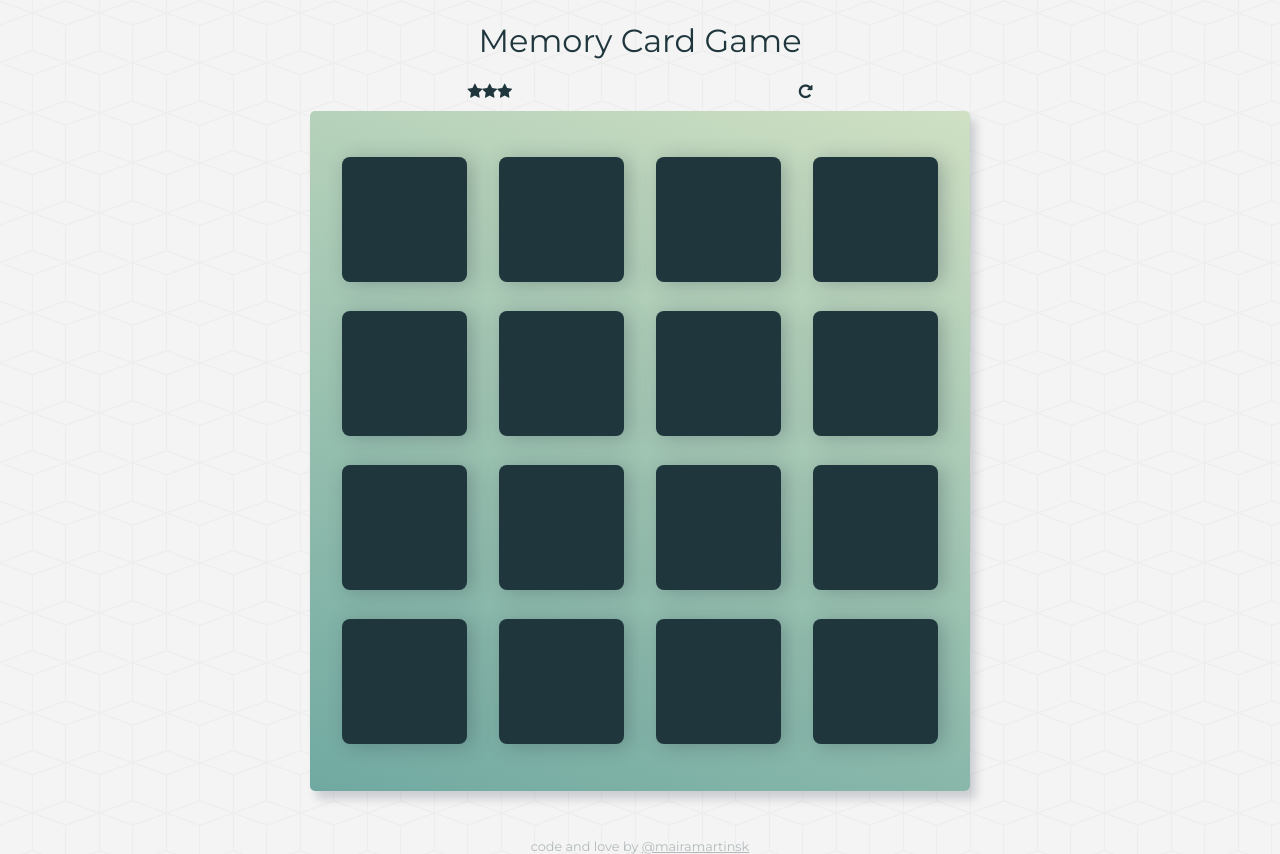
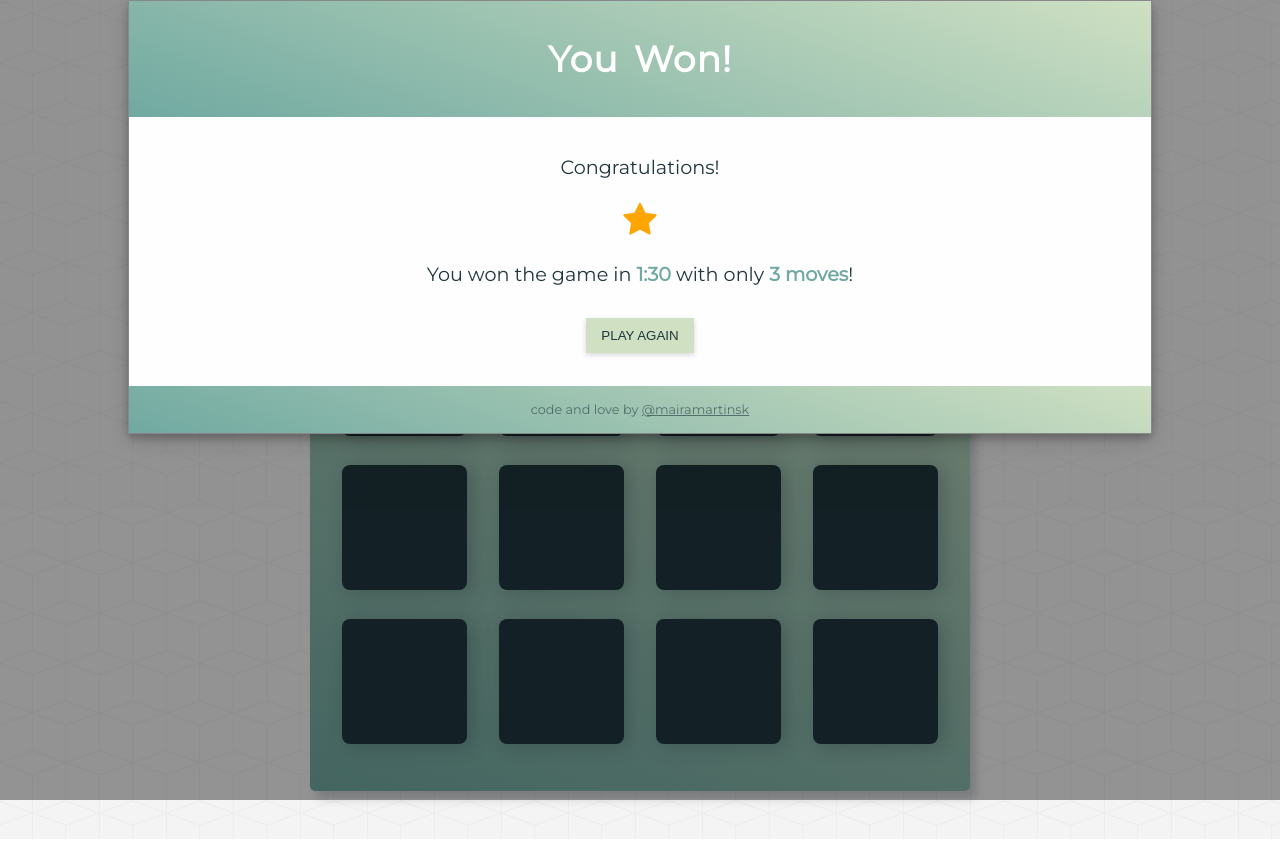
Before and after one commit to mairamartinsk/memory-game, a plain HTML site: page index.html in a window 1280 px wide. Drawn offline with Linux system fonts and the light colour scheme.

Commit message:
Feature: pop up with game info once user wins

```diff
--- a/css/app.css
+++ b/css/app.css
@@ -36,7 +36,7 @@ h1 {
 .credit {
   margin: 0 auto;
   font-size: 0.8rem;
-  color: rgba(31, 54, 61, 0.3);
+  color: rgba(31, 54, 61, 0.6);
   text-align: center;
 }
 
@@ -114,3 +114,85 @@ h1 {
   float: right;
   cursor: pointer;
 }
+
+/*
+ * Modal Pop Up
+ */
+
+.modal {
+  display: block;
+  position: fixed;
+  z-index: 1;
+  left: 0;
+  top: 0;
+  width: 100%;
+  height: 100%;
+  overflow: auto;
+  background-color: rgba(0, 0, 0, 0.4); /* Black w/ opacity */
+}
+
+.modal-content {
+  position: relative;
+  background-color: #fefefe;
+  margin: auto;
+  padding: 0;
+  border: 1px solid #888;
+  width: 80%;
+  box-shadow: 0 4px 8px 0 rgba(0, 0, 0, 0.2), 0 6px 20px 0 rgba(0, 0, 0, 0.19);
+  animation-name: animatetop;
+  animation-duration: 0.4s;
+  text-align: center;
+}
+
+/* Add Animation */
+@keyframes animatetop {
+  from {
+    top: -300px;
+    opacity: 0;
+  }
+  to {
+    top: 0;
+    opacity: 1;
+  }
+}
+
+.modal-header {
+  padding: 0.25em;
+  background: linear-gradient(560deg, #cfe0c3 0%, #70a9a1 100%);
+  color: white;
+  font-size: 1.5em;
+  letter-spacing: 1px;
+  word-spacing: 5px;
+}
+
+.modal-body {
+  padding: 1em 0.5em;
+  font-size: 1.2em;
+}
+
+.modal-footer {
+  padding: 1em;
+  background: linear-gradient(560deg, #cfe0c3 0%, #70a9a1 100%);
+  color: white;
+}
+
+.js-stars {
+  font-size: 36px;
+  color: orange;
+}
+
+.js-time,
+.js-moves {
+  font-weight: bold;
+  color: #70a9a1;
+}
+
+.js-restart {
+  padding: 10px 15px;
+  background-color: #cfe0c3;
+  text-transform: uppercase;
+  margin: 1em;
+  color: #1f363d;
+  border: 0;
+  box-shadow: 0 2px 5px 0 rgba(46, 55, 73, 0.2);
+}
--- a/index.html
+++ b/index.html
@@ -26,8 +26,27 @@
         </section>
 
         <ul class="deck"></ul>
+    </div>
 
-        <footer class="credit">code and love by <a href="https://github.com/mairamartinsk" target="_blank" class="credit">@mairamartinsk</a></footer>
+    <!-- GameWin Modal -->
+    <div class="modal">
+
+      <!-- Modal content -->
+      <div class="modal-content">
+        <div class="modal-header">
+          <h2>You Won!</h2>
+        </div>
+        <div class="modal-body">
+          <p>Congratulations!</p>
+          <span class="js-stars"><i class="fa fa-star"></i></span>
+          <p>You won the game in <span class="js-time">1:30</span> with only <span class="js-moves">3 moves</span>!</p>
+          <button class="js-restart">Play Again</button>
+        </div>
+        <div class="modal-footer">
+          <p class="credit">code and love by <a href="https://github.com/mairamartinsk" target="_blank" class="credit">@mairamartinsk</a></p>
+        </div>
+      </div>
+
     </div>
 
     <script src="js/app.js"></script>
--- a/js/app.js
+++ b/js/app.js
@@ -1,8 +1,10 @@
 // Global variables
 const matchCards = document.getElementsByClassName("match");
+const jsRestart = document.querySelector(".js-restart");
 const restart = document.querySelector(".restart");
 const moveText = document.querySelector(".moves");
 const stars = document.querySelector(".stars");
+const modal = document.querySelector(".modal");
 const deck = document.querySelector(".deck");
 let time = setInterval(timer, 1000);
 let starCounter = 3;
@@ -164,20 +166,43 @@ function timer() {
     minutes++;
     seconds = 0;
   }
-  console.log(minutes, seconds);
 }
 
 //  Game win
 function gameWin() {
   if (matchCards.length == 16) {
     clearInterval(time);
-    let timeStamp = `${minutes}:${seconds}`;
+    modal.style.display = "block";
+    modalGameInfo();
   }
 }
+
+// Generate pop-up Game Info
+function modalGameInfo() {
+  const jsStars = document.querySelector(".js-stars");
+  const jsMoves = document.querySelector(".js-moves");
+  const jsTime = document.querySelector(".js-time");
+
+  jsStars.innerHTML = stars.innerHTML;
+  jsMoves.innerHTML = moveText.innerHTML;
+  jsTime.innerHTML = `${minutes}:${seconds}`;
+}
+
+// If user clicks outside pop-up, close it
+window.onclick = function(event) {
+  if (event.target == modal) {
+    modal.style.display = "none";
+  }
+};
 
 // Set up DOM and Restart button event listeners
 document.addEventListener("DOMContentLoaded", generateCards);
 restart.addEventListener("click", restartGame);
 
+jsRestart.addEventListener("click", function() {
+  modal.style.display = "none";
+  restartGame();
+});
+
 // Set up Card event listeners
 deck.addEventListener("click", displayCardSymbol);
```
